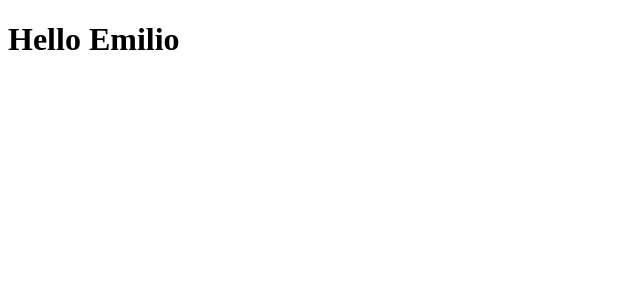
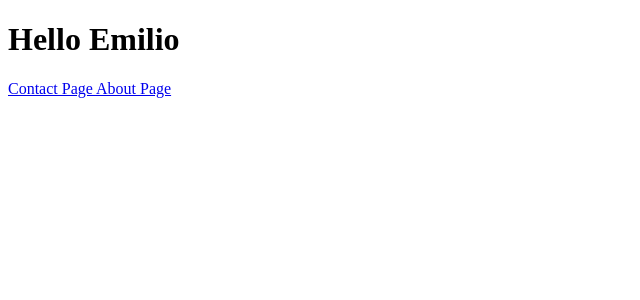
Before and after one commit to emiliojosecalvo/first-next-app, a Next.js app: page / in a window 1280 px wide. Shown: the top 300 px of the page, without its empty margins (0-640 px from the left). Built offline with nearby package versions, Linux system fonts and the light colour scheme.

Commit message:
adding about and contact component/pages

```diff
--- a/pages/index.js
+++ b/pages/index.js
@@ -1,7 +1,13 @@
-const Index = () => (
-    <div>
-        <h1>Hello Emilio</h1>
-    </div>
-)
+import Link from 'next/link';
+
+const Index = () => {
+    return (
+        <div>
+            <h1>Hello Emilio</h1>
+            <Link href='/contact'><a>Contact Page </a></Link>
+            <Link href='/about'><a>About Page </a></Link>
+        </div>
+    )
+}
 
 export default Index;
```
Also changed, not shown: pages/about.js (added, +7 -0 lines), pages/contact.js (added, +7 -0 lines), 1 other file (tests, documents, lock files or other folders).
